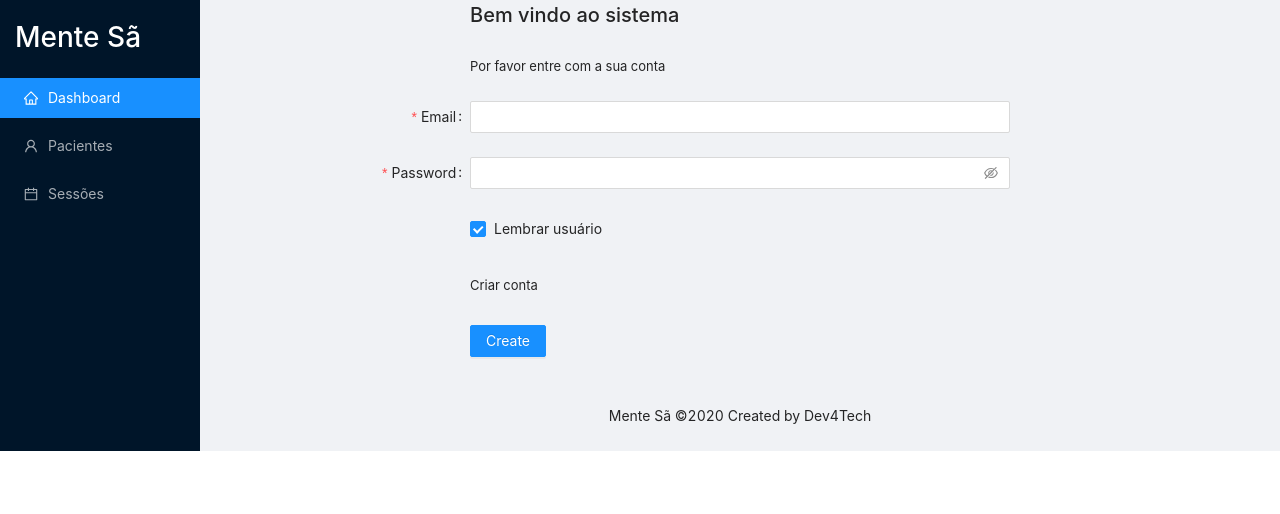
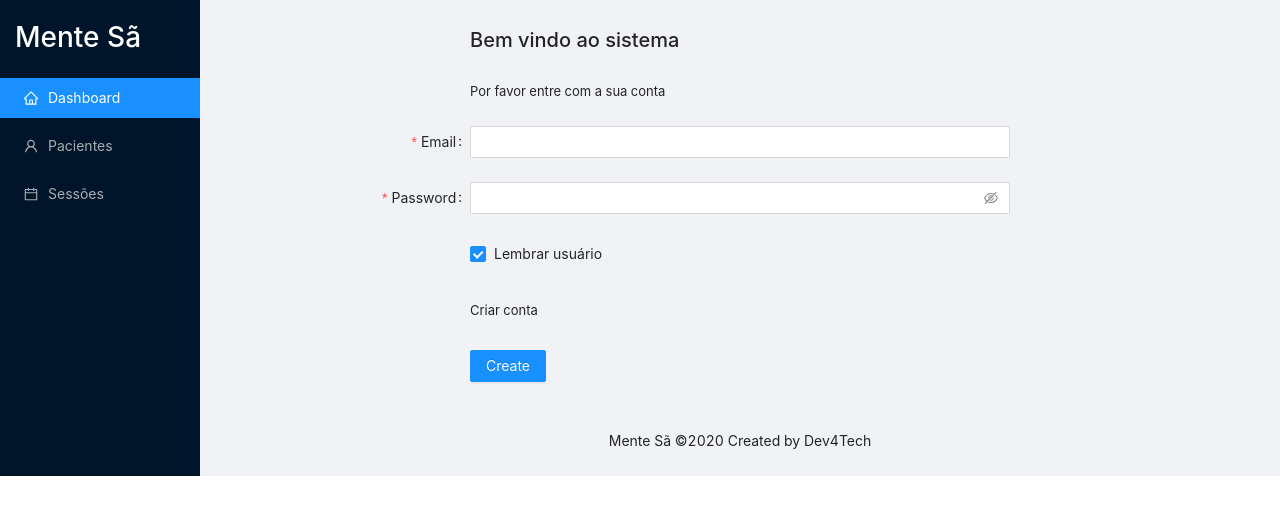
Before and after one commit to adlermo/web-healthy-mind, a React (Create React App) app: page /register in a window 1280 px wide. Shown: the top 514 px of the page. Built offline with nearby package versions, Linux system fonts and the light colour scheme.

Commit message:
Fix margin

```diff
--- a/src/pages/LogIn/Login.css
+++ b/src/pages/LogIn/Login.css
@@ -1,6 +1,6 @@
 .login-title {
   font-size: 20px;
-  margin-bottom: 25px;
+  margin: 25px 0;
 }
 
 .login-subtitle {
--- a/src/pages/Register/Register.css
+++ b/src/pages/Register/Register.css
@@ -1,6 +1,6 @@
 .register-title {
   font-size: 20px;
-  margin-bottom: 25px;
+  margin: 25px 0;
 }
 
 .register-subtitle {
```
